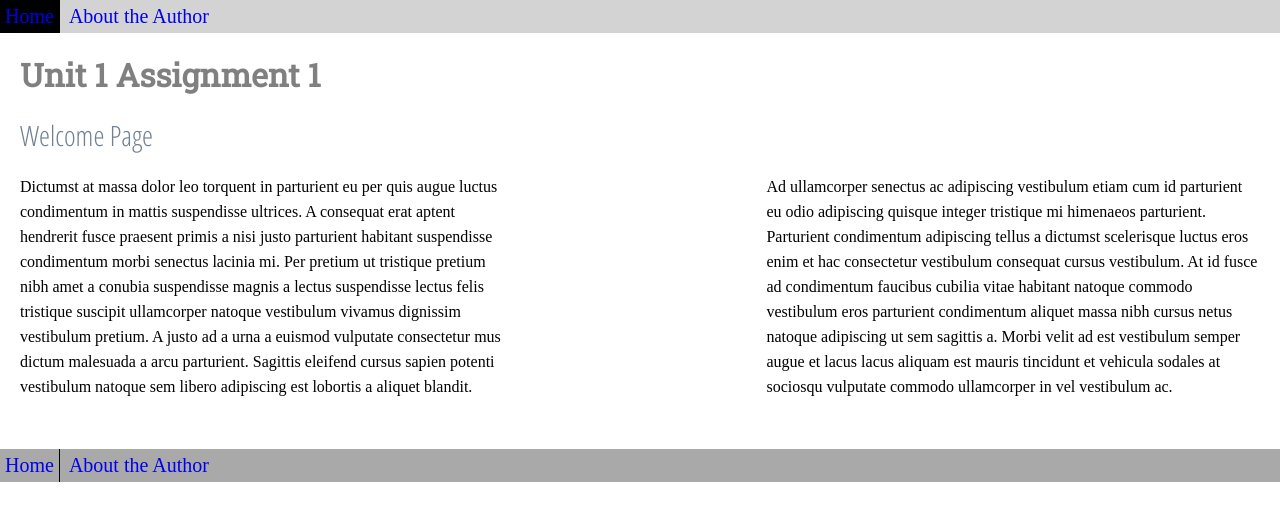
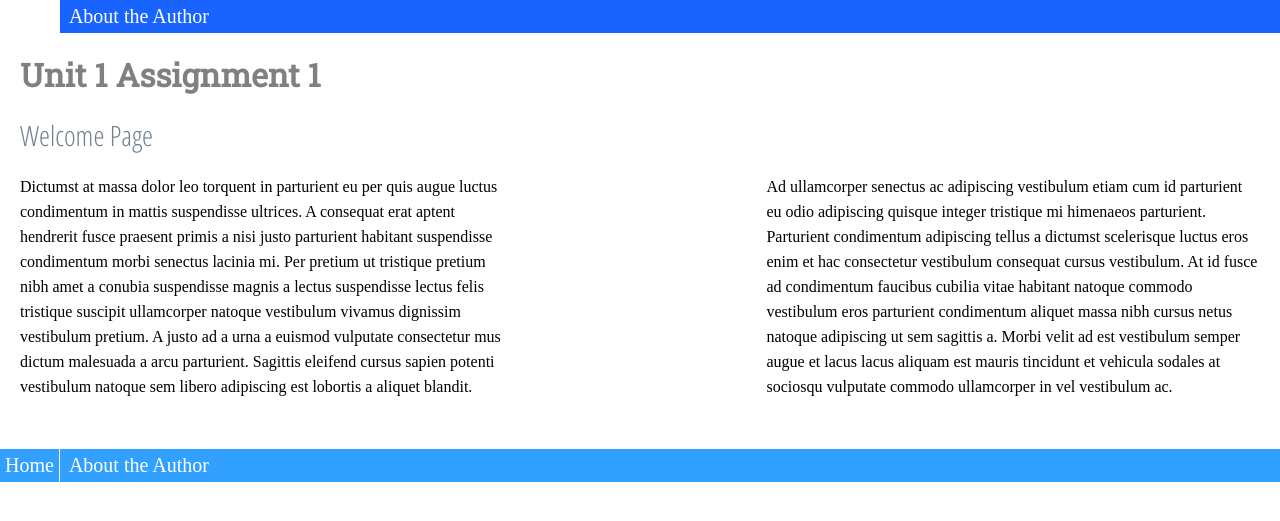
Before and after one commit to rf328/cpst342f18hw2, a PHP site: page / in a window 1280 px wide. Shown: the top 521 px of the page. Run offline with PHP 8.4, Linux system fonts and the light colour scheme.

Commit message:
Changed style of header and footer, as well as hover on links and list elements.

```diff
--- a/style.css
+++ b/style.css
@@ -21,24 +21,27 @@ li {
   font-size: 20px;
   padding: 5px; }
 
+/* If not the last child of the list, add right border. Used to separate links.*/
 li:not(:last-child) {
-  border-right: 1px solid black; }
+  border-right: 1px solid white; }
+
+li:hover {
+  background-color: #ffffff;
+  color: #000000; }
 
 a {
-  text-decoration: none; }
+  text-decoration: none;
+  color: #ffffff; }
 
 a:hover {
-  color: #ffffff; }
-
-li:hover {
-  background-color: #000000;
-  color: #ffffff; }
+  color: #000000;
+  text-decoration: underline; }
 
 header {
-  background-color: lightgray; }
+  background-color: #1964FF; }
 
 footer {
-  background-color: darkgray; }
+  background-color: #32A0FF; }
 
 /**
  * Grid
--- a/style.scss
+++ b/style.scss
@@ -32,29 +32,32 @@ li {
   padding: 5px;
 }
 
+/* If not the last child of the list, add right border. Used to separate links.*/
 li:not(:last-child) {
-border-right: 1px solid black;
+border-right: 1px solid white;
+}
+
+li:hover {
+  background-color: #ffffff;
+  color: #000000;
 }
 
 a {
   text-decoration: none;
+  color: #ffffff;
 }
 
 a:hover {
-  color: #ffffff;
-}
-
-li:hover {
-  background-color: #000000;
-  color: #ffffff;
+  color: #000000;
+  text-decoration: underline;
 }
 
 header {
-	background-color: lightgray;
+	background-color: #1964FF;
 }
 
 footer {
-	background-color: darkgray;
+	background-color: #32A0FF;
 }
 
 
```
Also changed, not shown: 1 other file.
